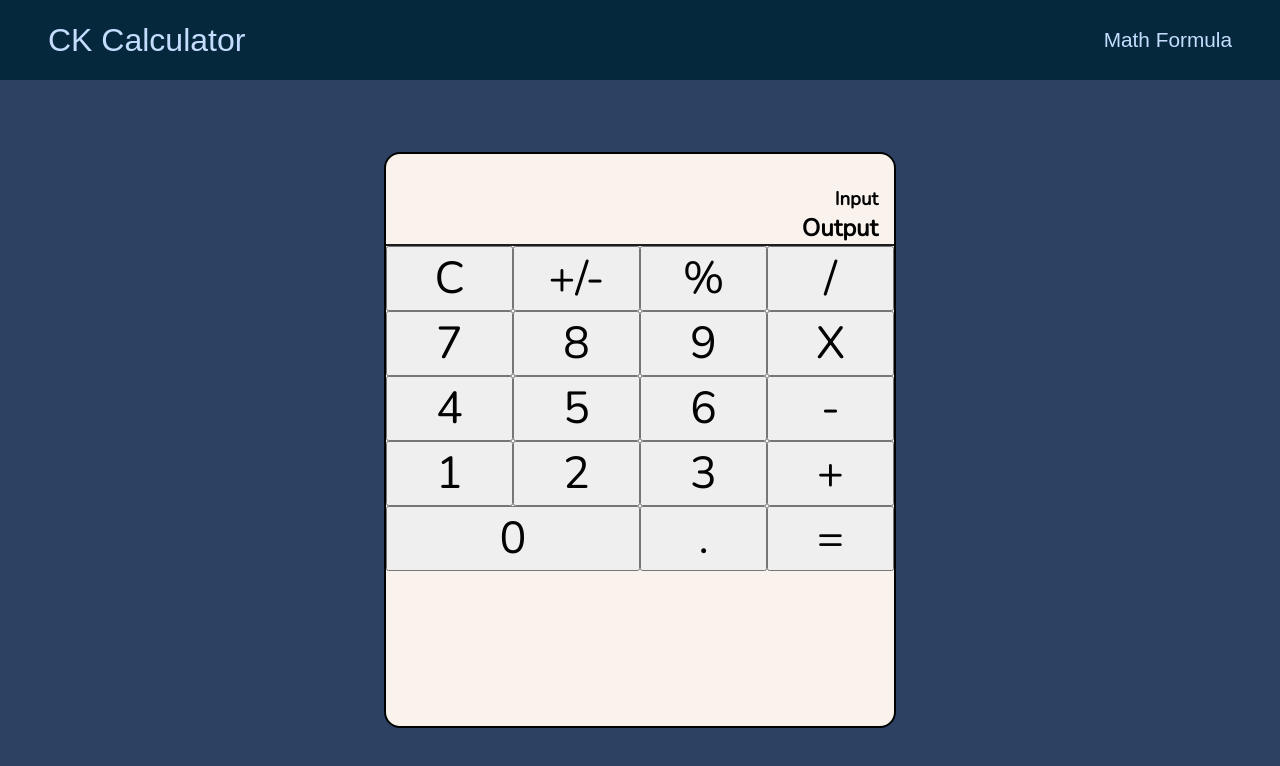
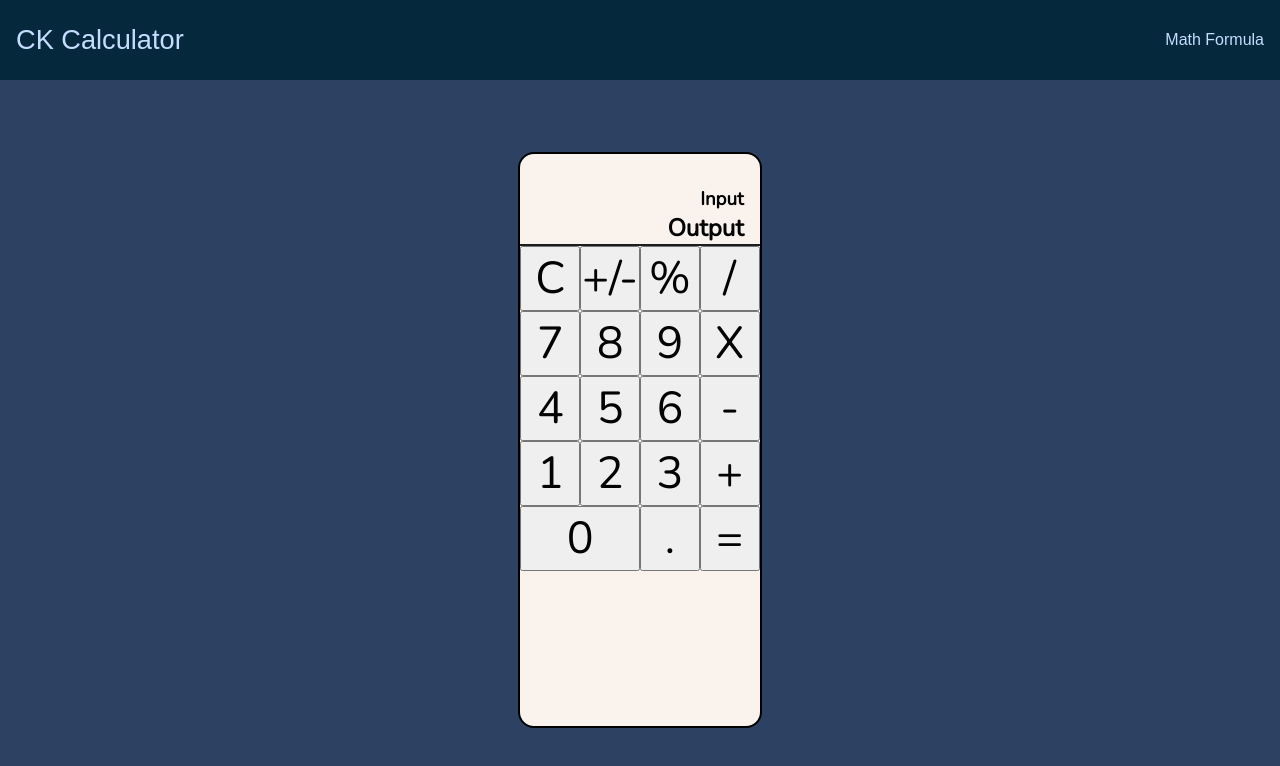
Before and after one commit to chriskokc/calculator-web, a plain HTML site: page index.html in a window 1280 px wide. Drawn offline with nearby package versions, Linux system fonts and the light colour scheme; a web font is replaced by a local one.

Commit message:
reduced padding for the navbar and removed width for the calculator container.

```diff
--- a/style.scss
+++ b/style.scss
@@ -55,19 +55,20 @@ nav {
     display: flex;
     justify-content: space-between;
     align-items: center;
-    padding: 2rem 3rem;
+    gap: 1rem;
+    padding: 2rem 1rem;
     background-color: $navbar-color;
 
     .nav__logo {
         font-family: $logo-font;
         font-weight: 500;
-        font-size: 2rem;
+        font-size: 1.7rem;
         color: $logo-color;
     }
 
     .nav__formula-link {
         font-family: $logo-font;
-        font-size: 1.3rem;
+        font-size: 1rem;
         color: $logo-color;
     }
 }
@@ -87,7 +88,6 @@ main {
             border: 2px solid black;
             border-radius: 1rem;
             background-color: $calc-color;
-            width: 40%;
             height: 80%;
 
             .calculator__display {
```
Also changed, not shown: style.css.
